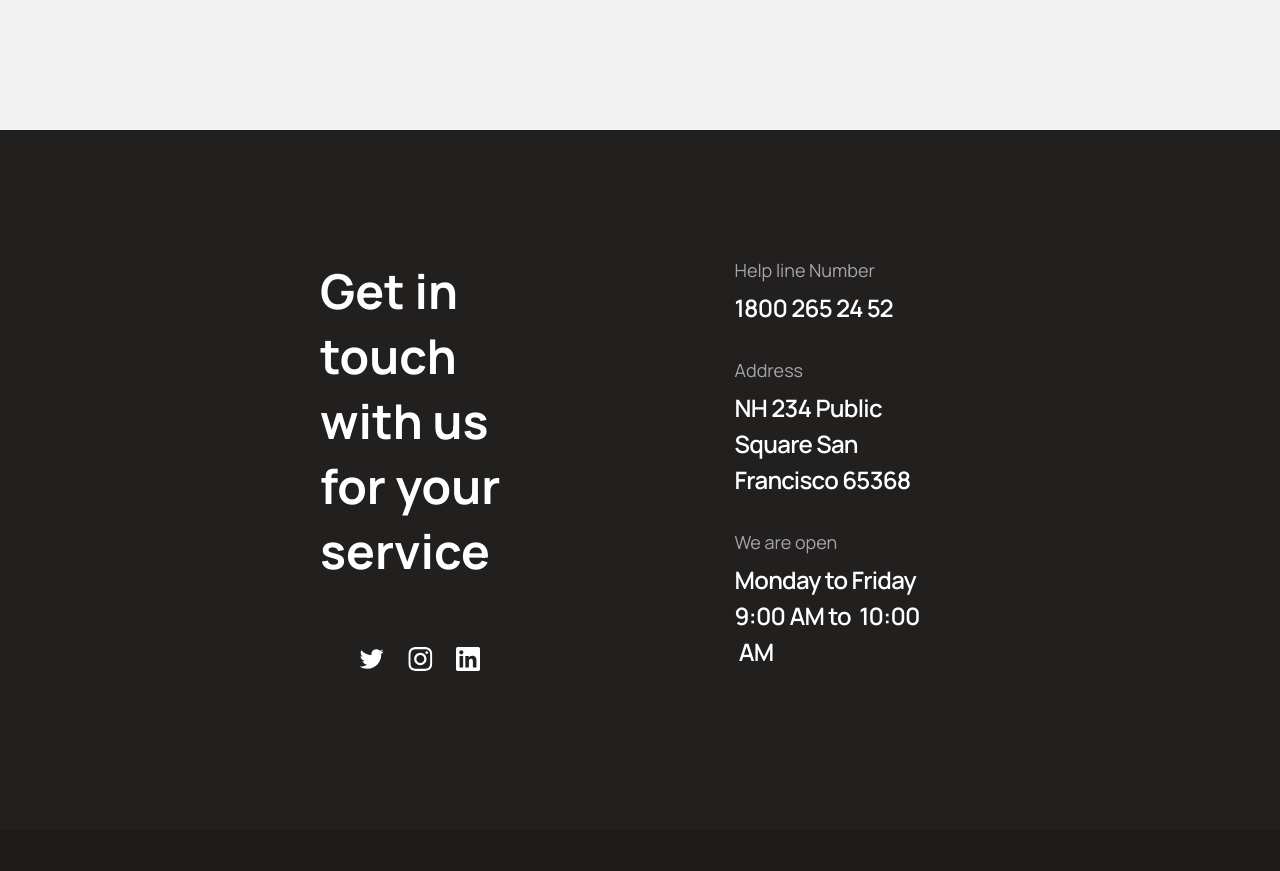
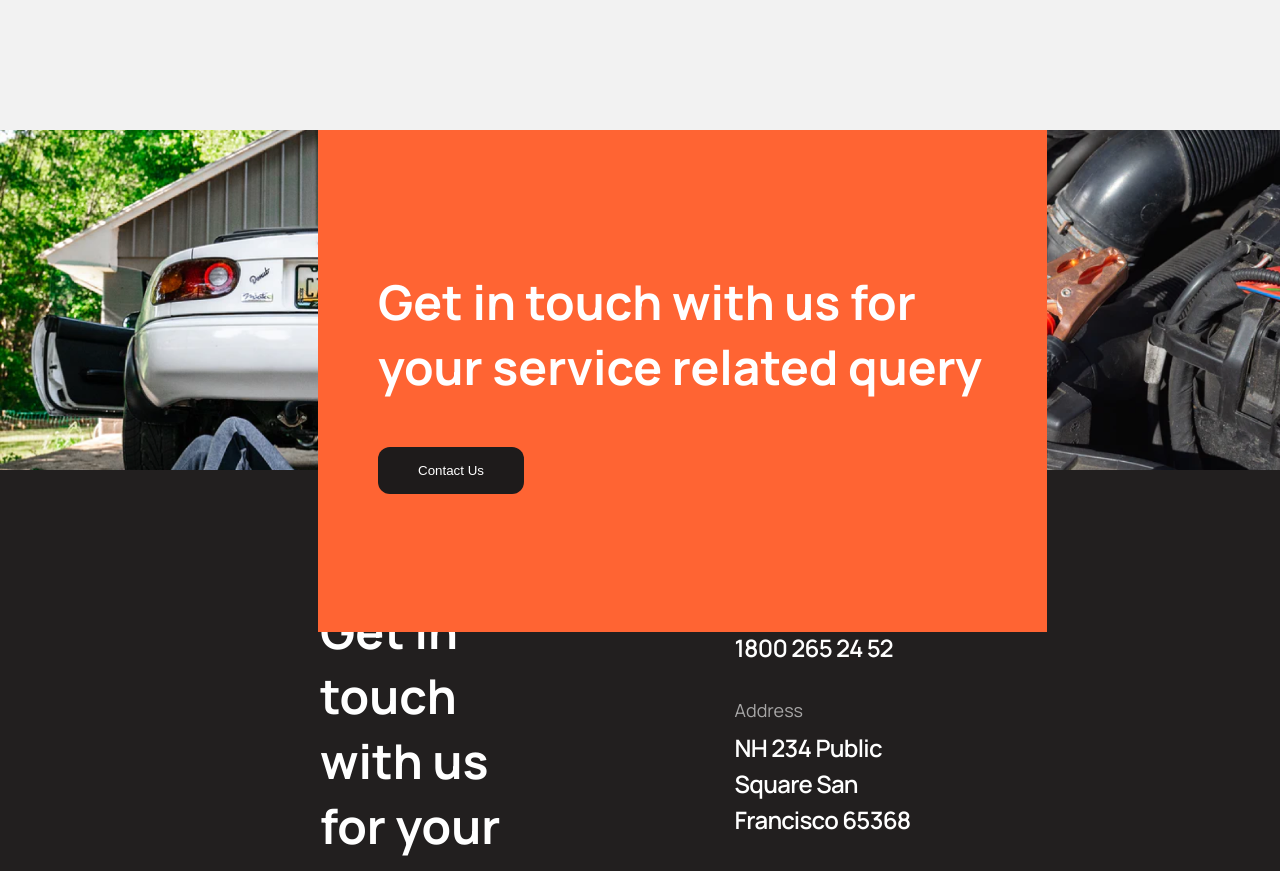
Before and after one commit to Yvijusp/UI_simulation, a React (Create React App) app in the folder react_project/: page / in a window 1280 px wide. Shown: the part 3583-4454 px from the top of the page. Built offline with nearby package versions, Linux system fonts and the light colour scheme; some icons are missing; the HTML template or start-up script is replaced by a standard one.

Commit message:
Added CTA component to Home

```diff
--- a/react_project/src/components/CTA/CTA.styled.ts
+++ b/react_project/src/components/CTA/CTA.styled.ts
@@ -5,6 +5,9 @@ export const StyledCTA = styled.section`
   max-height: 502px;
 
   display: flex;
+  img {
+    min-height: 100%;
+  }
 `;
 
 export const CTACard = styled.div`
--- a/react_project/src/pages/Home.tsx
+++ b/react_project/src/pages/Home.tsx
@@ -29,6 +29,7 @@ import { features, offers, steps } from '../templateData';
 import TextInput from '../components/Form/TextInput';
 import Step from '../components/Step/Step';
 import ServiceCard from '../components/Cards/ServiceCard';
+import CTA from '../components/CTA/CTA';
 
 const Home = () => {
   return (
@@ -132,6 +133,7 @@ const Home = () => {
           </Offer>
         </Container>
       </OfferWrapper>
+      <CTA />
     </Template>
   );
 };
```
